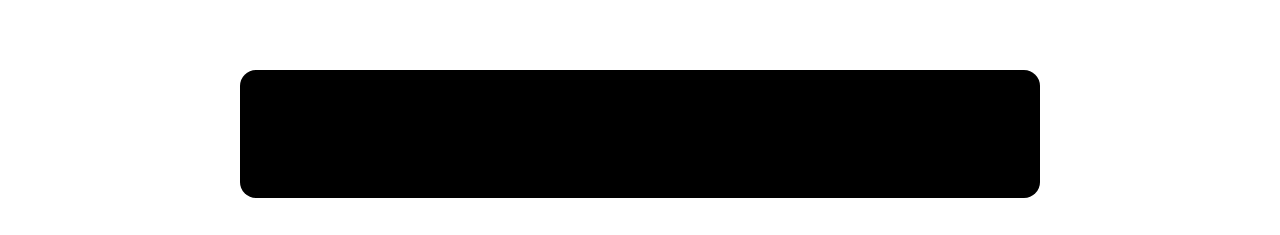
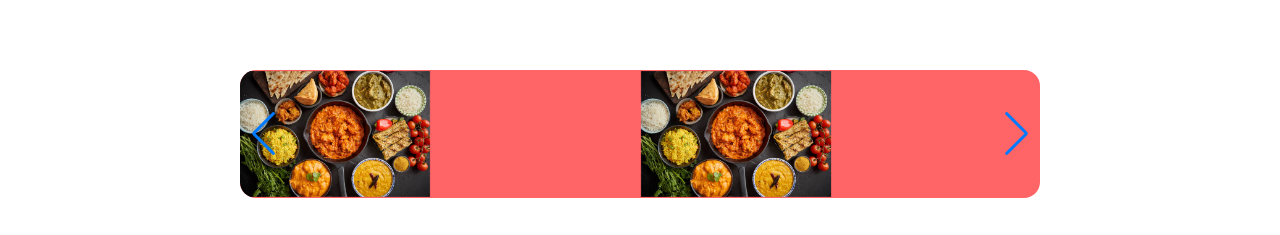
Before and after one commit to ahmedkh67/restu, a Next.js app: page / in a window 1280 px wide. Shown: the part 2304-2539 px from the top of the page. Built offline with nearby package versions, Linux system fonts and the light colour scheme.

Commit message:
slider test

```diff
--- a/Components/MenuSlider.tsx
+++ b/Components/MenuSlider.tsx
@@ -1,12 +1,74 @@
+"use client"
+
 import React from 'react'
+
+import {Navigation, Pagination, Scrollbar } from "swiper/modules";
+import { Swiper, SwiperSlide } from "swiper/react";
+import "swiper/css";
+import "swiper/css/navigation";
+import "swiper/css/pagination";
+import Image from 'next/image';
+
+import Img1 from "@/public/Foodimg.jpg"
 
 const MenuSlider = () => {
   return (
+    <>
     <div className="flex w-full justify-center items-center pb-10">
-        <div className="flex w-full h-32 md:mx-60 mx-6 bg-black rounded-2xl">
+       <div className="flex w-9/10 h-32 md:mx-60 mx-6 bg-red-400 rounded-2xl justify-center items-center overflow-hidden ">
+        <Swiper
+        // install Swiper modules
+        modules={[Navigation, Pagination,Scrollbar]}
+        slidesPerView={2}
+        navigation
+        scrollbar
+        loop={true}
+        autoplay={true}
+        spaceBetween={1}
+        className="text-white" >
 
+          <SwiperSlide>
+            <div className="flex w-full h-full">
+              <Image src={Img1} alt={'iuy'} width={190} height={190} />
+
+            </div>
+          </SwiperSlide>
+          <SwiperSlide>
+            <div className="flex w-full h-full">
+              <Image src={Img1} alt={'iuy'} width={190} height={190} />
+
+            </div>
+          </SwiperSlide>
+          <SwiperSlide>
+            <div className="flex w-full h-full">
+              <Image src={Img1} alt={'iuy'} width={190} height={190} />
+
+            </div>
+          </SwiperSlide>
+          <SwiperSlide>
+            <div className="flex w-full h-full">
+              <Image src={Img1} alt={'iuy'} width={190} height={128} />
+
+            </div>
+          </SwiperSlide>
+          <SwiperSlide>
+            <div className="flex w-full h-full">
+              <Image src={Img1} alt={'iuy'} width={190} height={128} />
+
+            </div>
+          </SwiperSlide>
+          <SwiperSlide>
+            <div className="flex w-full h-full">
+              <Image src={Img1} alt={'iuy'} width={190} height={128} />
+
+            </div>
+          </SwiperSlide>
+
+
+        </Swiper>
         </div>
     </div>
+    </>
   )
 }
 
--- a/Components/Moresec.tsx
+++ b/Components/Moresec.tsx
@@ -1,5 +1,6 @@
 import React from 'react'
 import Morebox from './Morebox';
+
 
 const Moresec = () => {
   return (
--- a/app/globals.css
+++ b/app/globals.css
@@ -123,3 +123,20 @@ button:hover {
   background-repeat: no-repeat;
   background-size: cover;
 }
+
+
+
+.swiper-slide {
+  text-align: center;
+  font-size: 18px;
+
+  /* Center slide text vertically */
+  display: flex;
+  justify-content: center;
+  align-items: center;
+}
+
+.swiper-slide img {
+  display: flex;
+  object-fit: cover;
+}
--- a/package.json
+++ b/package.json
@@ -11,7 +11,8 @@
   "dependencies": {
     "next": "15.1.3",
     "react": "^19.0.0",
-    "react-dom": "^19.0.0"
+    "react-dom": "^19.0.0",
+    "swiper": "^11.2.1"
   },
   "devDependencies": {
     "@eslint/eslintrc": "^3",
```
Also changed, not shown: 1 other file (tests, documents, lock files or other folders).
